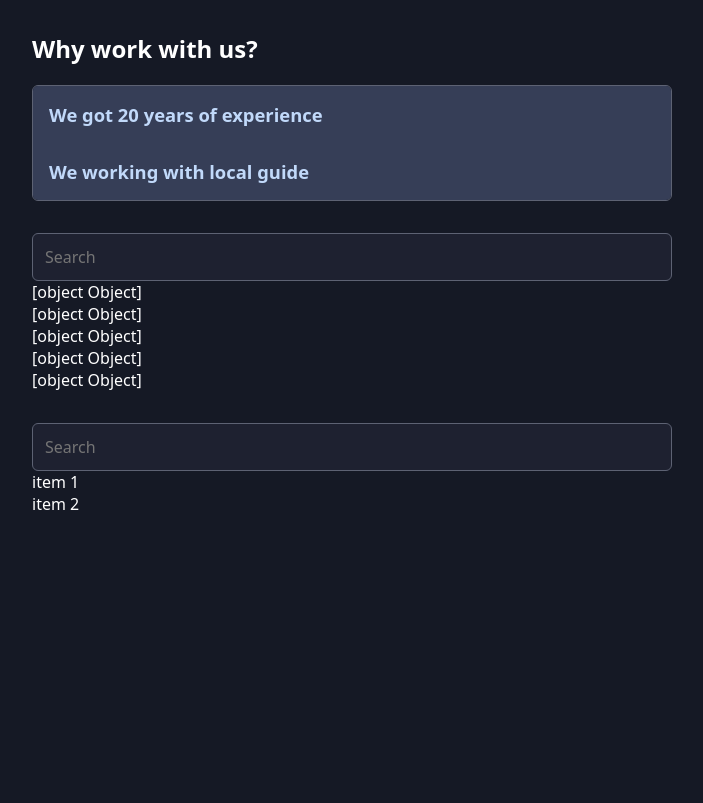
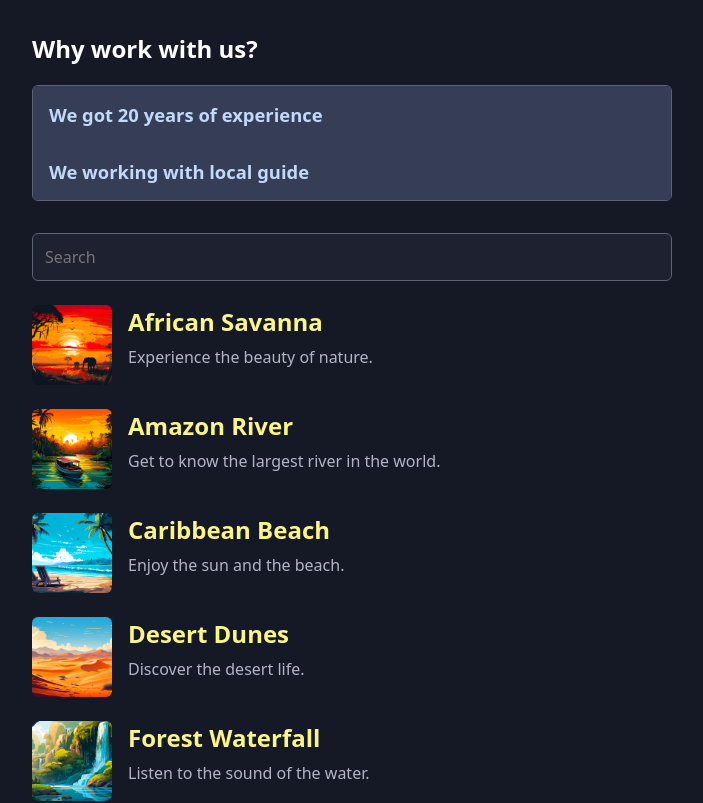
Before and after one commit to wako057/react-best-practices, a React (Vite) app: page / in a window 1280 px wide. Shown: the top 803 px of the page, without its empty margins (288-991 px from the left). Built offline with nearby package versions, Linux system fonts and the light colour scheme.

Commit message:
feat: render props in action

```diff
--- a/src/App.jsx
+++ b/src/App.jsx
@@ -1,5 +1,6 @@
 import Accordion from "./components/Accordion/Accordion";
 import SearchableList from "./components/SearchableList/SearchableList";
+import Place from "./Place";
 
 import { PLACES } from "./places";
 
@@ -41,8 +42,12 @@
         </Accordion>
       </section>
       <section>
-      <SearchableList items={PLACES}/>
-      <SearchableList items={['item 1', 'item 2']}/>
+      <SearchableList items={PLACES}>
+        {(item) => <Place item={item}/>}
+      </SearchableList>
+      <SearchableList items={['item 1', 'item 2']}>
+        {item => item}
+      </SearchableList>
       </section>
     </main>
   );
--- /dev/null
+++ b/src/Place.jsx
@@ -0,0 +1,11 @@
+export default function Place({ item }) {
+    return (
+      <article className="place">
+        <img src={item.image} alt={item.title} />
+        <div>
+          <h2>{item.title}</h2>
+          <p>{item.description}</p>
+        </div>
+      </article>
+    );
+  }
--- a/src/components/SearchableList/SearchableList.jsx
+++ b/src/components/SearchableList/SearchableList.jsx
@@ -1,6 +1,6 @@
 import { useState } from "react";
 
-export default function SearchableList({ items }) {
+export default function SearchableList({ items, children }) {
     const [searchTerm, setSearchTerms] = useState('');
 
     const searchResults = items.filter(item =>
@@ -16,7 +16,8 @@
             <ul>
                 {searchResults.map((item, index) => (
                     <li key={index}>
-                        {item.toString()}
+                        {children(item)}
+                        {/* {item.toString()} */}
                     </li>
                 ))}
             </ul>
```
